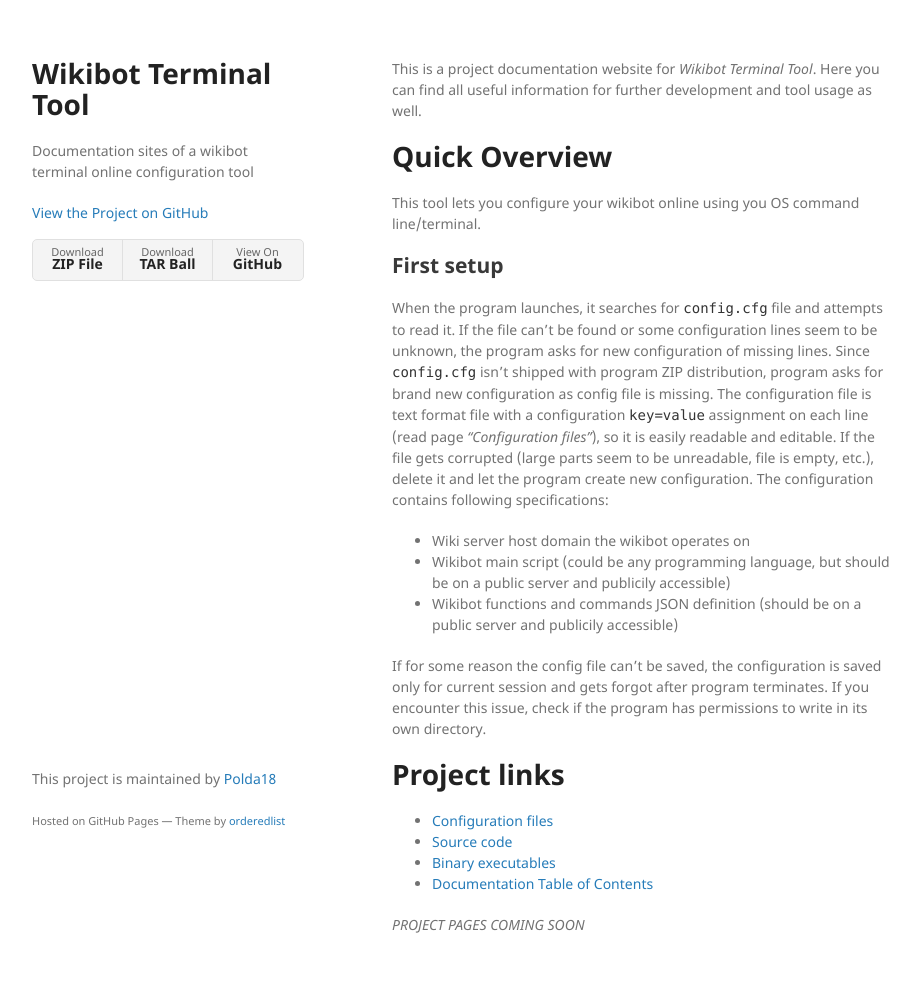
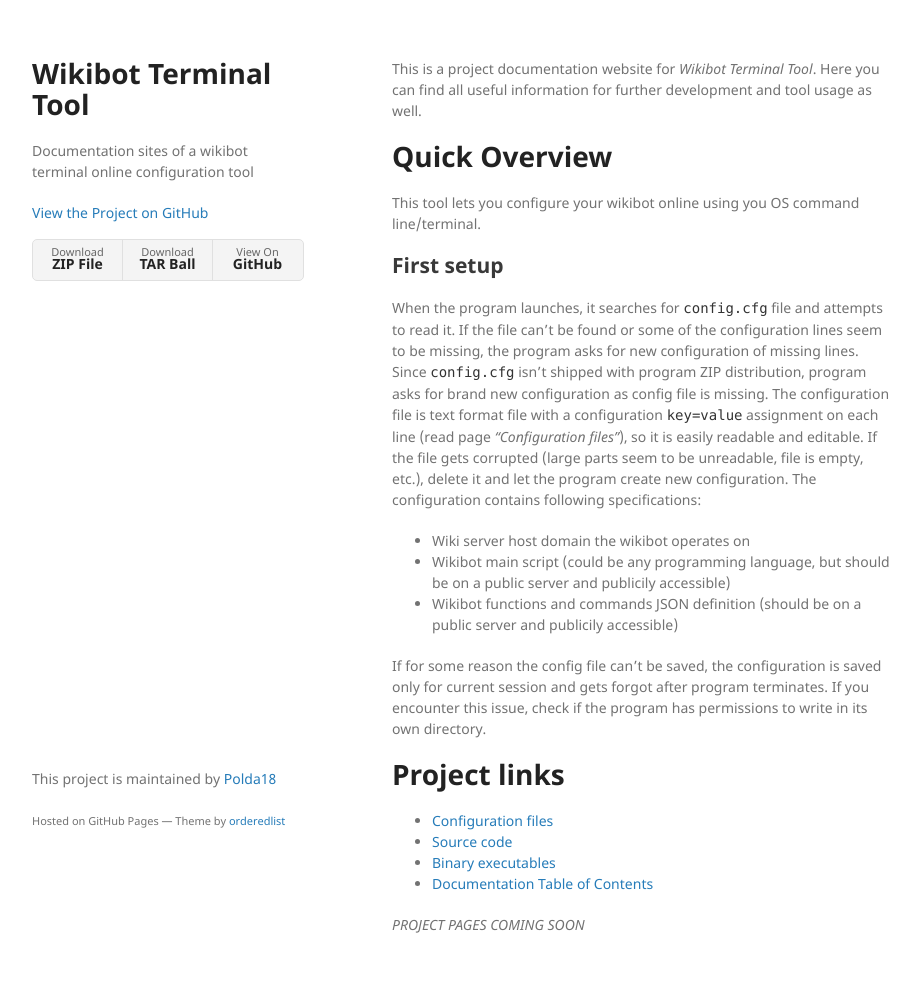
Before and after one commit to Polda18/Wikibot-Terminal-Tool, a Jekyll site: the page built from docs/index.md, in a window 1280 px wide. Shown: the whole page, without its empty margins (178-1098 px from the left). Built offline with Jekyll 4.4.1, drawn with Linux system fonts in a browser that asks for light colours.

Commit message:
Update index.md

```diff
--- a/docs/index.md
+++ b/docs/index.md
@@ -8,7 +8,7 @@
 This tool lets you configure your wikibot online using you OS command line/terminal.
 
 ## First setup
-When the program launches, it searches for `config.cfg` file and attempts to read it. If the file can't be found or some configuration lines seem to be unknown, the program asks for new configuration of missing lines. Since `config.cfg` isn't shipped with program ZIP distribution, program asks for brand new configuration as config file is missing. The configuration file is text format file with a configuration `key=value` assignment on each line (read page _“Configuration files”_), so it is easily readable and editable. If the file gets corrupted (large parts seem to be unreadable, file is empty, etc.), delete it and let the program create new configuration. The configuration contains following specifications:
+When the program launches, it searches for `config.cfg` file and attempts to read it. If the file can't be found or some of the configuration lines seem to be missing, the program asks for new configuration of missing lines. Since `config.cfg` isn't shipped with program ZIP distribution, program asks for brand new configuration as config file is missing. The configuration file is text format file with a configuration `key=value` assignment on each line (read page _“Configuration files”_), so it is easily readable and editable. If the file gets corrupted (large parts seem to be unreadable, file is empty, etc.), delete it and let the program create new configuration. The configuration contains following specifications:
 * Wiki server host domain the wikibot operates on
 * Wikibot main script (could be any programming language, but should be on a public server and publicily accessible)
 * Wikibot functions and commands JSON definition (should be on a public server and publicily accessible)
```
